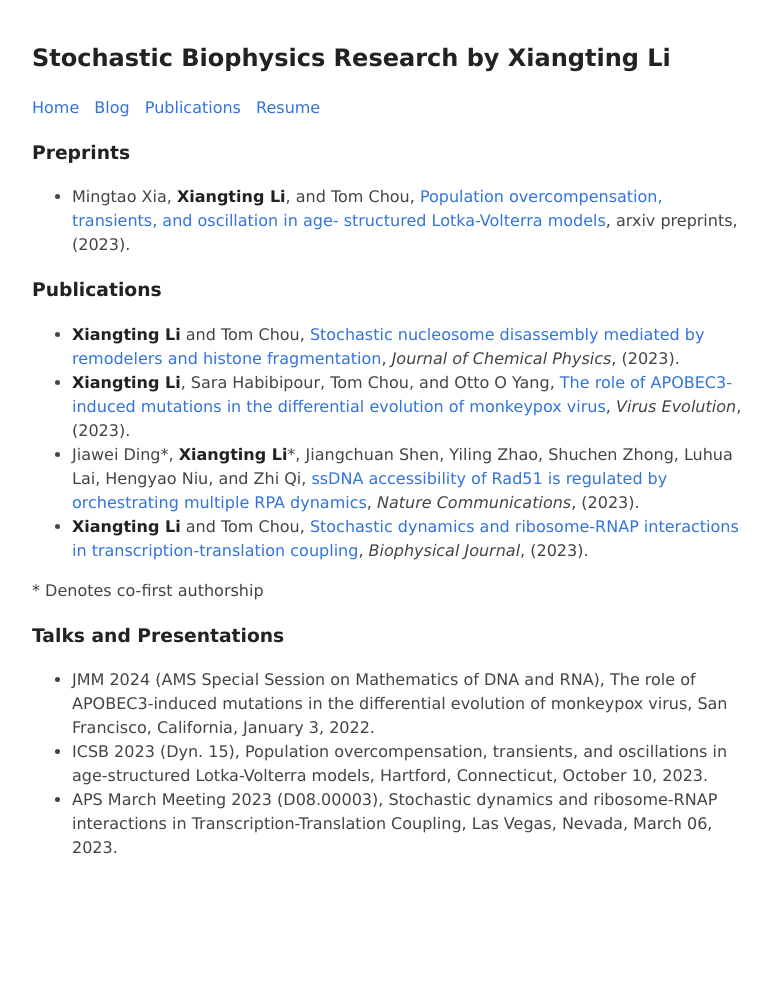
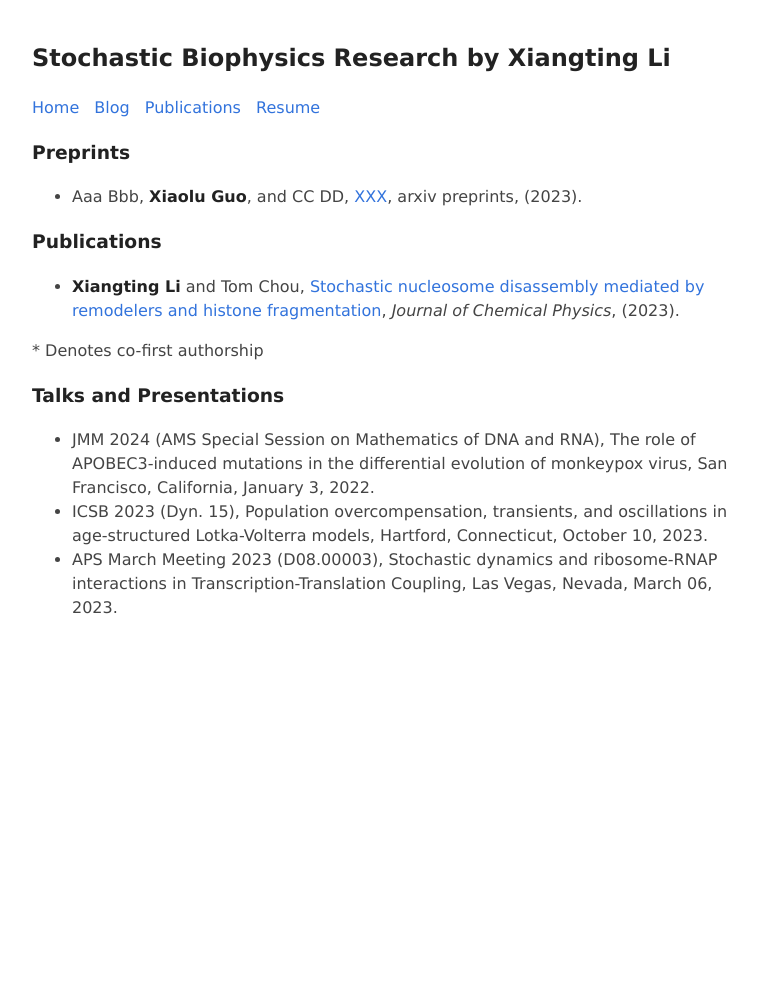
Before and after one commit to Xiaolu-Guo/Xiaolu-Guo.github.io, a Jekyll site: the page built from publications.md, in a window 1280 px wide. Shown: the whole page, without its empty margins (248-1019 px from the left). Built offline with Jekyll 4.4.1, drawn with Linux system fonts in a browser that asks for light colours; after the commit the page ends 900 px from its top, so only the background shows below that.

Commit message:
Update publications.md

```diff
--- a/publications.md
+++ b/publications.md
@@ -4,14 +4,11 @@ title: Publications
 ---
 
 ### Preprints
-- Mingtao Xia, **Xiangting Li**, and Tom Chou, [Population overcompensation, transients, and oscillation in age- structured Lotka-Volterra models](https://arxiv.org/abs/2303.00864), arxiv preprints, (2023).
+- Aaa Bbb, **Xiaolu Guo**, and CC DD, [XXX](), arxiv preprints, (2023).
 
 ### Publications
 
 - **Xiangting Li** and Tom Chou, [Stochastic nucleosome disassembly mediated by remodelers and histone fragmentation](https://doi.org/10.1063/5.0165136),  _Journal of Chemical Physics_, (2023).
-- **Xiangting Li**, Sara Habibipour, Tom Chou, and Otto O Yang, [The role of APOBEC3-induced mutations in the differential evolution of monkeypox virus](https://doi.org/10.1093/ve/vead058), _Virus Evolution_, (2023).
-- Jiawei Ding\*, **Xiangting Li**\*, Jiangchuan Shen, Yiling Zhao, Shuchen Zhong, Luhua Lai, Hengyao Niu, and Zhi Qi, [ssDNA accessibility of Rad51 is regulated by orchestrating multiple RPA dynamics](https://doi.org/10.1038/s41467-023-39579-y), _Nature Communications_, (2023).
-- **Xiangting Li** and Tom Chou, [Stochastic dynamics and ribosome-RNAP interactions in transcription-translation coupling](https://doi.org/10.1016/j.bpj.2022.09.041), _Biophysical Journal_, (2023).
 
 
 \* Denotes co-first authorship
```
